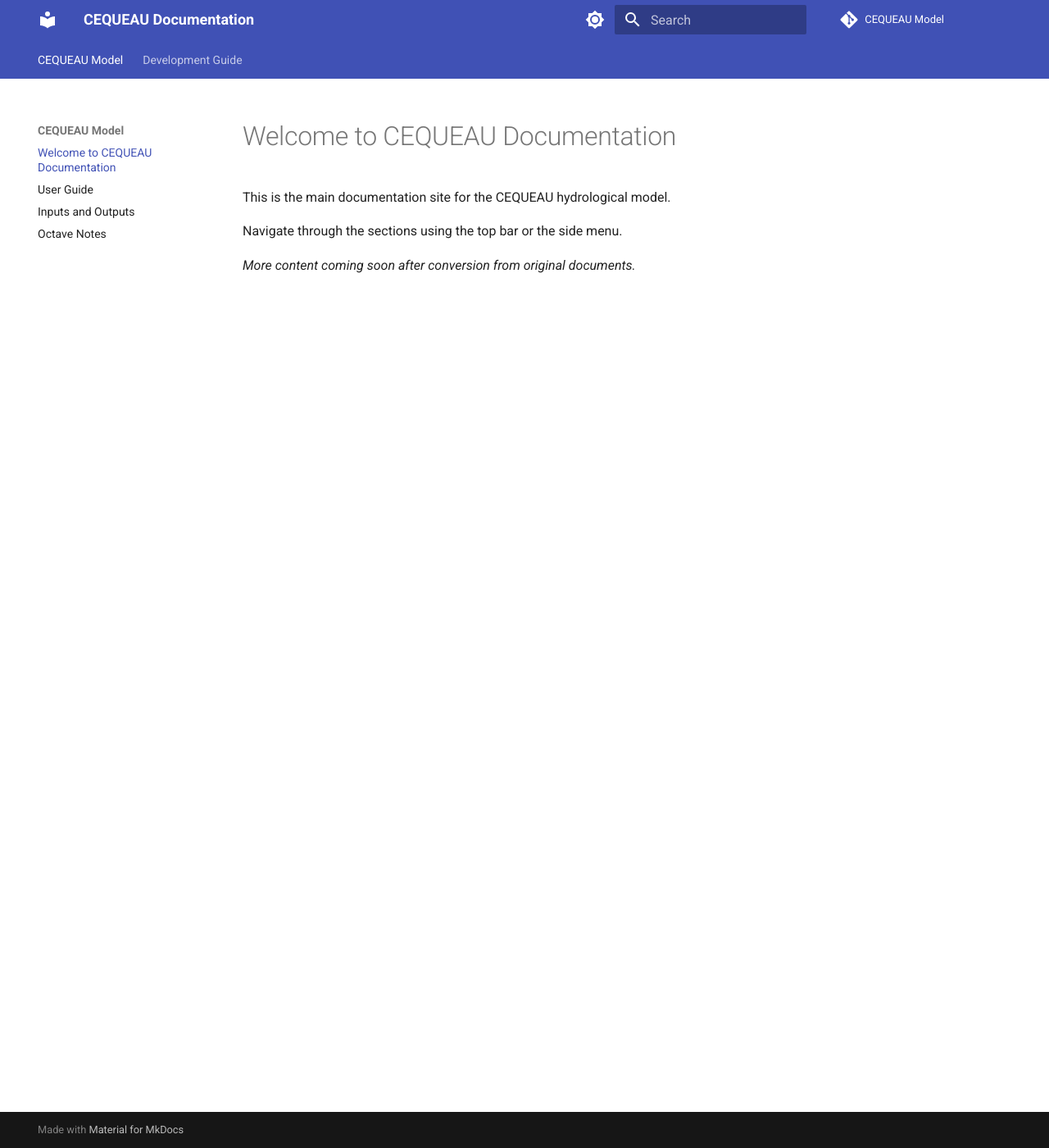
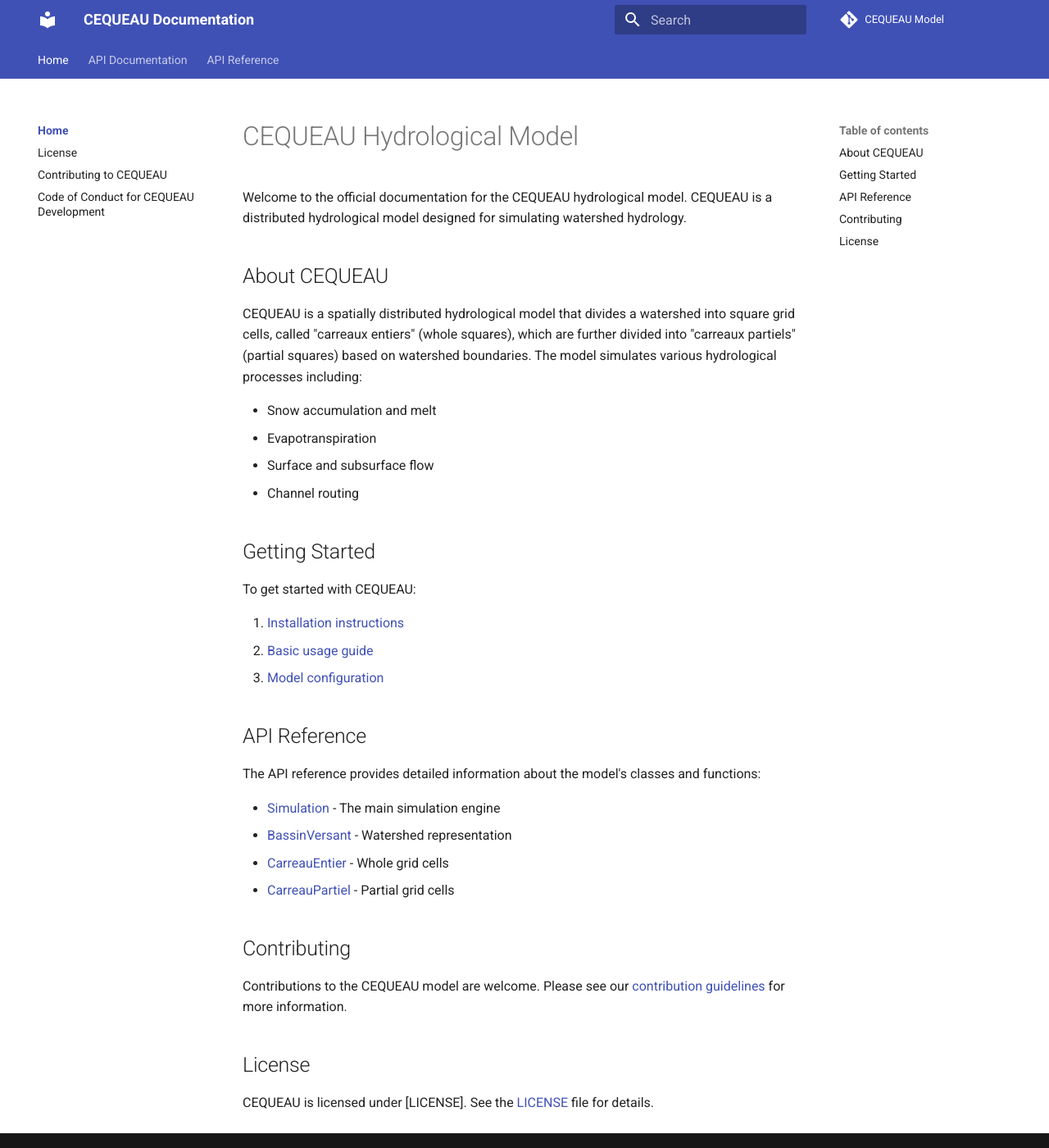
Before and after one commit to erinconv/cequeau, an MkDocs documentation site: the page built from docs/index.md, in a window 1280 px wide and 1400 px high. Shown: the whole window at 82% size. Built offline with MkDocs 1.6.1 and Material for MkDocs 9.7.7, drawn with Linux system fonts in a browser that asks for light colours; comment, search, counter and statistics services are not loaded.

Commit message:
Fixed the documentation rendering

```diff
--- a/docs/index.md
+++ b/docs/index.md
@@ -1,7 +1,37 @@
-# Welcome to CEQUEAU Documentation
+# CEQUEAU Hydrological Model
 
-This is the main documentation site for the CEQUEAU hydrological model.
+Welcome to the official documentation for the CEQUEAU hydrological model. CEQUEAU is a distributed hydrological model designed for simulating watershed hydrology.
 
-Navigate through the sections using the top bar or the side menu.
+## About CEQUEAU
 
-*More content coming soon after conversion from original documents.*
+CEQUEAU is a spatially distributed hydrological model that divides a watershed into square grid cells, called "carreaux entiers" (whole squares), which are further divided into "carreaux partiels" (partial squares) based on watershed boundaries. The model simulates various hydrological processes including:
+
+- Snow accumulation and melt
+- Evapotranspiration
+- Surface and subsurface flow
+- Channel routing
+
+## Getting Started
+
+To get started with CEQUEAU:
+
+1. [Installation instructions](installation.md)
+2. [Basic usage guide](guide.md)
+3. [Model configuration](configuration.md)
+
+## API Reference
+
+The API reference provides detailed information about the model's classes and functions:
+
+- [Simulation](api/simulation.md) - The main simulation engine
+- [BassinVersant](api/bassin_versant.md) - Watershed representation
+- [CarreauEntier](api/carreau_entier.md) - Whole grid cells
+- [CarreauPartiel](api/carreau_partiel.md) - Partial grid cells
+
+## Contributing
+
+Contributions to the CEQUEAU model are welcome. Please see our [contribution guidelines](contributing.md) for more information.
+
+## License
+
+CEQUEAU is licensed under [LICENSE]. See the [LICENSE](license.md) file for details.
--- a/mkdocs.yml
+++ b/mkdocs.yml
@@ -1,79 +1,80 @@
 site_name: CEQUEAU Documentation
-site_url: https://erinconv.github.io/CEQUEAU/ # <-- UPDATE If USERNAME/REPO differs
-repo_url: https://github.com/erinconv/CEQUEAU # <-- UPDATE If USERNAME/REPO differs
-repo_name: CEQUEAU Model             # <-- UPDATE If USERNAME/REPO differs
+site_description: Documentation for the CEQUEAU hydrological model
+site_author: CEQUEAU Team
+site_url: https://erinconv.github.io/CEQUEAU/
+repo_url: https://github.com/erinconv/CEQUEAU
+repo_name: CEQUEAU Model
 
 theme:
   name: material
+  palette:
+    primary: indigo
+    accent: indigo
   features:
+    - navigation.instant
+    - navigation.tracking
+    - navigation.expand
+    - navigation.indexes
     - navigation.tabs
-    - navigation.sections
-    - toc.integrate
-    - navigation.top
-    - search.suggest
-    - search.highlight
-    - content.tabs.link
-    - content.code.annotation
     - content.code.copy
-  language: en # Or 'fr' if preferred
-  palette:
-    - scheme: default
-      toggle:
-        icon: material/brightness-7
-        name: Switch to dark mode
-    - scheme: slate
-      toggle:
-        icon: material/brightness-4
-        name: Switch to light mode
 
 plugins:
   - mkdoxy:
       projects:
-        cequeau_project:
+        CEQUEAU:
           src-dirs: src
-          full-doc: False
-          doxy-cfg-file: Doxyfile
+          full-doc: True
+          doxy-dir: doxygen/xml
+          auto-doxy: True
+          generate-autolisting: True  # Generates listing pages automatically
           doxy-cfg:
             DOXYFILE_ENCODING: UTF-8
             INPUT_ENCODING: UTF-8
-            XML_PROGRAMLISTING: NO  # Disable code snippets in XML to reduce potential encoding problems
+            XML_PROGRAMLISTING: NO
+            MARKDOWN_SUPPORT: YES
+            AUTOLINK_SUPPORT: YES
+            BUILTIN_STL_SUPPORT: YES
   - search
 
 markdown_extensions:
   - pymdownx.highlight:
       anchor_linenums: true
+  - pymdownx.superfences
   - pymdownx.inlinehilite
-  - pymdownx.snippets
   - admonition
   - pymdownx.details
-  - pymdownx.superfences
-  - pymdownx.mark
-  - attr_list
-  - md_in_html
-  - footnotes
-  # Enable MathJax
-  - pymdownx.arithmatex:
-      generic: true
+  - pymdownx.tabbed:
+      alternate_style: true
+  - pymdownx.emoji:
+      emoji_index: !!python/name:materialx.emoji.twemoji
+      emoji_generator: !!python/name:materialx.emoji.to_svg
+  - toc:
+      permalink: true
 
 # Navigation
 nav:
-  - CEQUEAU Model:
-    - index.md
-    - User Guide: guide.md
-    - Inputs and Outputs: inputs_outputs.md
-    - Octave Notes: octave_notes.md
-  - Development Guide: development.md
-  # - API Reference:
-  #   - Overview: api.md
-  #   - Core Classes:
-  #     - BassinVersant: api/bassin_versant.md
-  #     - CarreauEntier: api/carreau_entier.md
-  #     - CarreauPartiel: api/carreau_partiel.md
-  #     - Simulation: api/simulation.md
-#   - ... etc
+  - Home:
+    - 'index.md'
+    - 'license.md'
+    - 'contributing.md'
+    - 'code_of_conduct.md'
+  - API Documentation:
+    - 'api.md'
+    - 'api/simulation.md'
+    - 'api/bassin_versant.md'
+    - 'api/carreau_entier.md'
+    - 'api/carreau_partiel.md'
+  - API Reference:
+    - 'CEQUEAU/annotated.md'
 
 # Add MathJax Javascript
 extra_javascript:
   - javascripts/mathjax.js
   - https://polyfill.io/v3/polyfill.min.js?features=es6
   - https://cdn.jsdelivr.net/npm/mathjax@3/es5/tex-mml-chtml.js
+
+# Ensure proper encoding of extra files
+extra:
+  social:
+    - icon: fontawesome/brands/github
+      link: https://github.com/erinconv/CEQUEAU
```
Also changed, not shown: docs/api.md (added, +60 -0 lines), docs/api/bassin_versant.md (added, +61 -0 lines), docs/api/carreau_entier.md (added, +66 -0 lines), docs/api/carreau_partiel.md (added, +81 -0 lines), docs/api/simulation.md (added, +71 -0 lines), docs/code_of_conduct.md (added, +80 -0 lines), docs/contributing.md (added, +104 -0 lines), docs/guide.md (+4 -4 lines), docs/inputs_outputs.md (+1 -1 lines), docs/license.md (added, +22 -0 lines).
